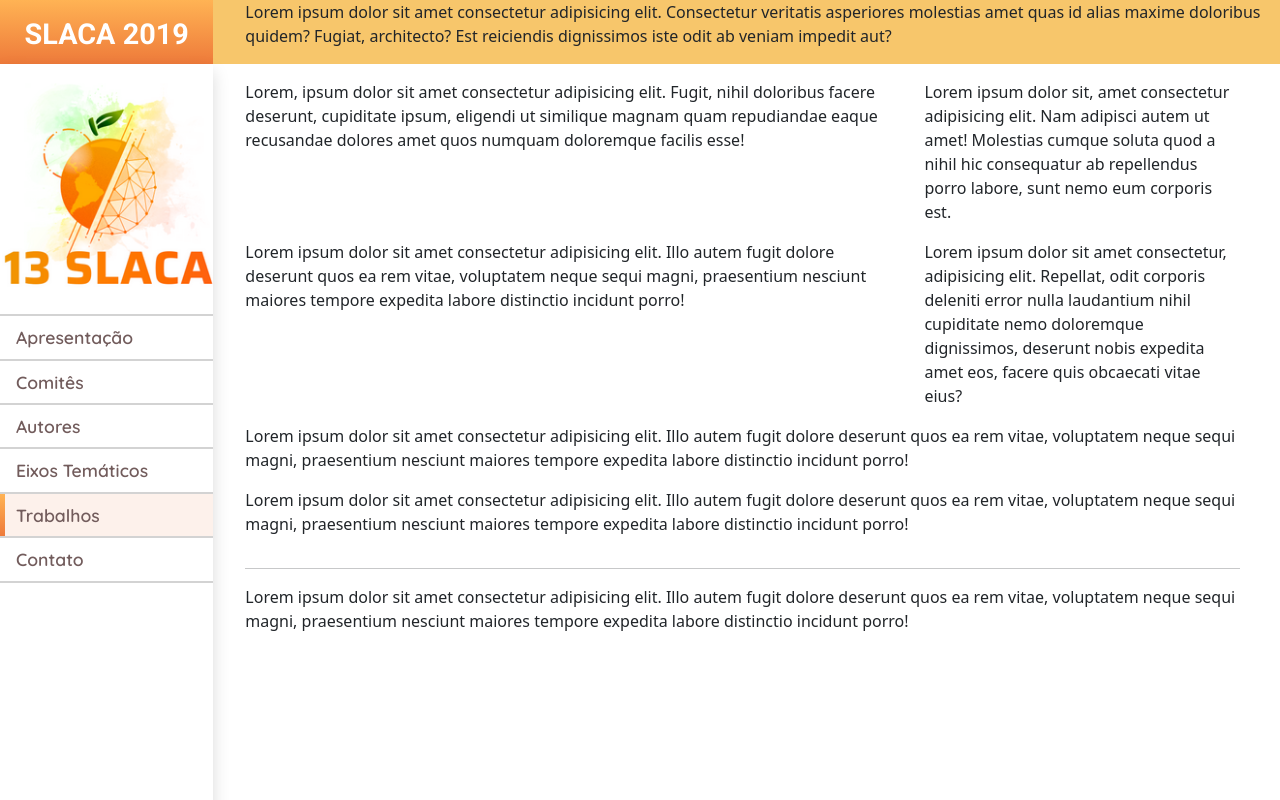
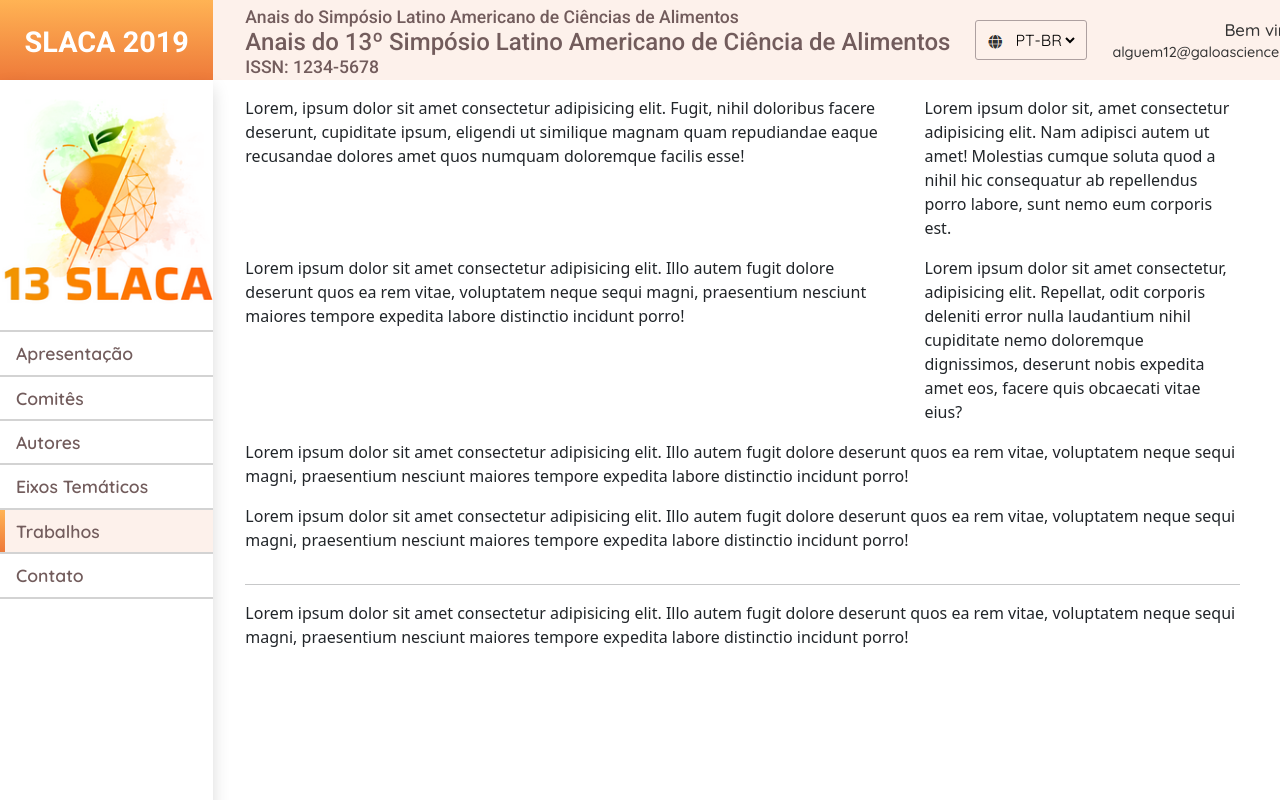
Before and after one commit to MarceloM075/criando-um-site, a website: page index.html in a window 1280 px wide. Drawn offline with nearby package versions, Linux system fonts and the light colour scheme.

Commit message:
header pronta

```diff
--- a/assets/styles/styles.css
+++ b/assets/styles/styles.css
@@ -20,6 +20,8 @@
 
     --orange: #ED7839;
     --orange-gradient: linear-gradient(180deg, #FEB254 0%, #F0813D 100%);
+
+    --topbar-height: 5rem;
 }
 
 html{
@@ -29,7 +31,7 @@ html{
 }
 
 .topbar-height{
-    height: 4rem;
+    height: var(--topbar-height);
 }
 
 .tópicos-title{
@@ -47,7 +49,7 @@ html{
 @media (max-width: 991px) {
     #full-container{
         position: absolute;
-        top: 4rem;
+        top: var(--topbar-height);
         z-index: -1;
         margin-top: 0.2rem;
     }
--- a/assets/styles/topBarContentContainer.css
+++ b/assets/styles/topBarContentContainer.css
@@ -1,3 +1,116 @@
 #topbar-content-container{
-    background-color: rgb(247, 198, 107);
+    background-color: var(--light-brown);
+    flex-wrap: nowrap;
+    display: flex;
+    align-items: center;
+    justify-content: space-between;
+    overflow-y: hidden;
+    overflow-x: auto;
+    white-space: nowrap;
+    gap: 25px;
 }
+
+#topbar-content-container::-webkit-scrollbar{
+    background-color: transparent;
+    height: 5px;
+}
+
+#topbar-content-container::-webkit-scrollbar-thumb{
+    background-color: var(--brown);
+    height: 5px;
+    border-radius: 5px;
+}
+
+#topbar-text{
+    font-family: 'Roboto', sans-serif;
+    color: var(--brown);
+}
+
+#topbar-text h5{
+    font-size: 1.1rem;
+}
+
+#topbar-text h1{
+    font-size: 1.5rem;
+}
+
+#topbar-text>*{
+    margin: 0;
+    padding: 0;
+}
+
+#topbar-text *:first-child{
+    padding-top: 5px;
+}
+
+#topbar-language-select{
+    display: flex;
+    align-items: center;
+    border: 1px solid var(--grey);
+    padding: 8px 8px 8px 8px;
+    border-radius: 3px;
+    gap: 5px;
+    font-family: 'Quicksand', sans-serif;
+    cursor: pointer;
+}
+
+#topbar-language-select select{
+    border: none;
+    background-color: var(--light-brown);
+    outline-style: none;
+    cursor: pointer;
+}
+
+#topbar-user{
+    display: flex;
+    align-items: center;
+    gap: 15px;
+}
+
+#topbar-welcome{
+    display: flex;
+    flex-direction: column;
+    justify-content: center;
+    align-items: end;
+    font-family: 'Quicksand', sans-serif;
+    color: #333333;
+    font-weight: 500;
+}
+
+#topbar-welcome p{
+    margin: 0;
+    padding: 0;
+}
+
+#topbar-welcome p:first-child{
+    font-size: 1.05rem;
+}
+
+#topbar-welcome p:last-child{
+    font-size: 0.9rem;
+}
+
+#topbar-user-icon {
+    padding-right: 15px;
+    position: relative;
+}
+
+#topbar-user-icon img{
+    border-radius: 50%;
+}
+
+#topbar-user-icon::after{
+    --red: #F85959;
+
+    content: '2';
+    position: absolute;
+    background-color: var(--red);
+    color: white;
+    border-left: 5px solid var(--red);
+    border-right: 5px solid var(--red);
+    border-radius: 50%;
+    transform: translate(-12px, -6px);
+    font-size: .7rem;
+    font-family: 'Roboto', sans-serif;
+    font-weight: 700;
+}
--- a/index.html
+++ b/index.html
@@ -50,7 +50,26 @@
         <div class="col-lg-2 p-0"></div>
         <div class="col-lg-10 p-0" id="content-container">
             <div class="topbar-height" id="topbar-content-container">
-                Lorem ipsum dolor sit amet consectetur adipisicing elit. Consectetur veritatis asperiores molestias amet quas id alias maxime doloribus quidem? Fugiat, architecto? Est reiciendis dignissimos iste odit ab veniam impedit aut?
+                <div id="topbar-text">
+                    <h5>Anais do Simpósio Latino Americano de Ciências de Alimentos </h5>
+                    <h1>Anais do 13º Simpósio Latino Americano de Ciência de Alimentos </h1>
+                    <h5>ISSN: 1234-5678</h5>
+                </div>
+                <div id="topbar-language-select">
+                    <img id="globo-idioma" src="/assets/img/language image.png" alt="">
+                    <select name="idioma" id="idioma">
+                        <option value="PT-BR" selected> PT-BR</option>
+                    </select>
+                </div>
+                <div id="topbar-user">
+                    <div id="topbar-welcome">
+                        <p>Bem vindo!</p>
+                        <p>alguem12@galoascience.com</p>
+                    </div>
+                    <div id="topbar-user-icon">
+                        <img src="/assets/img/iconePerfil.png" alt="">
+                    </div>
+                </div>
             </div>
             <div class="row" id="main-content-container">
                 <div class="col-lg-12 row" id="title-main-content">
```
Also changed, not shown: assets/img/iconePerfil.png (added), assets/img/language image.png (added).
